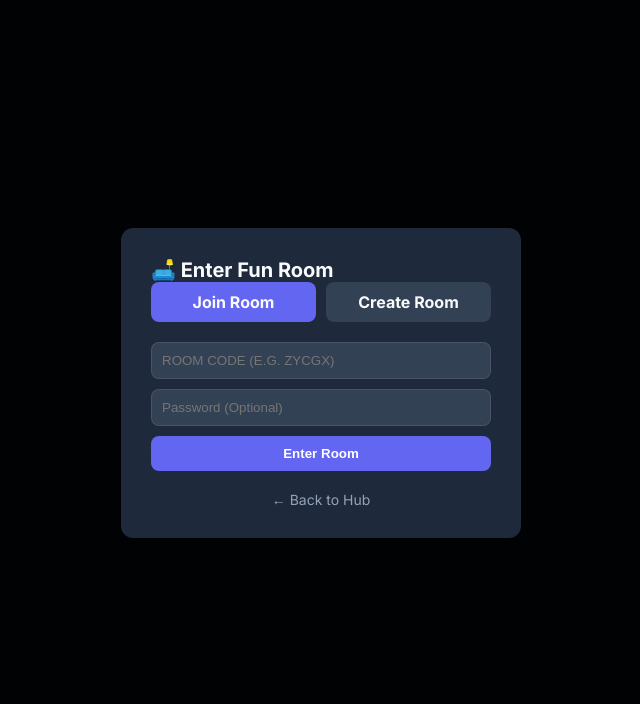
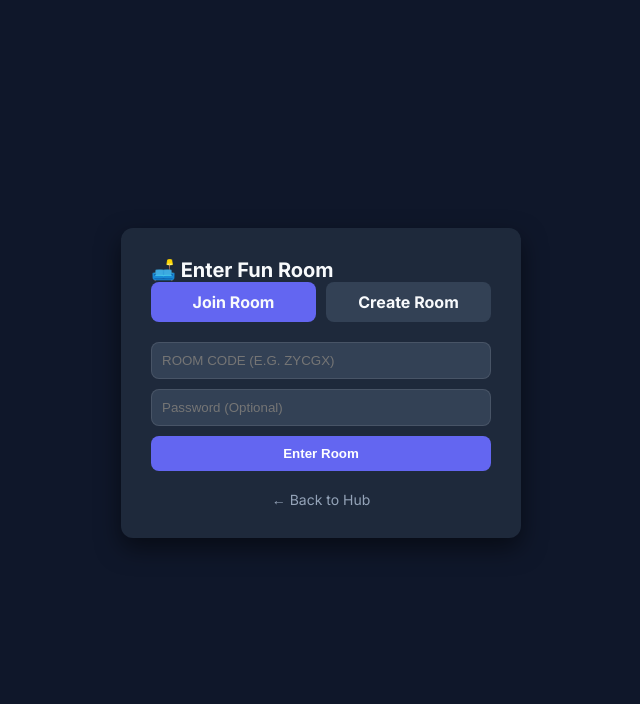
Before and after one commit to ftabhirams/thankyou-abhi, a website: page public/funroom/index.html in a window 1280 px wide. Shown: the part 17-721 px from the top of the page, without its empty margins (319-959 px from the left). Drawn offline with nearby package versions, Linux system fonts and the light colour scheme; no server answers.

Commit message:
Modify auth overlay and main app visibility
Updated the auth overlay background to be opaque and removed display: none from the main app container to allow YouTube to build in the background.

```diff
--- a/public/funroom/index.html
+++ b/public/funroom/index.html
@@ -16,8 +16,9 @@
         * { box-sizing: border-box; margin: 0; padding: 0; }
         body { background: var(--bg-main); color: var(--text-main); font-family: 'Inter', sans-serif; display: flex; height: 100vh; overflow: hidden; }
 
-        #auth-overlay { position: fixed; top: 0; left: 0; width: 100%; height: 100%; background: rgba(0,0,0,0.9); z-index: 1000; display: flex; align-items: center; justify-content: center; }
-        .auth-card { background: var(--bg-panel); padding: 30px; border-radius: 12px; width: 90%; max-width: 400px; text-align: center; }
+        /* PATCH: Background is now fully opaque so it hides the loading room behind it */
+        #auth-overlay { position: fixed; top: 0; left: 0; width: 100%; height: 100%; background: var(--bg-main); z-index: 1000; display: flex; align-items: center; justify-content: center; }
+        .auth-card { background: var(--bg-panel); padding: 30px; border-radius: 12px; width: 90%; max-width: 400px; text-align: center; box-shadow: 0 10px 25px rgba(0,0,0,0.5); }
 
         .auth-section { display: none; flex-direction: column; gap: 10px; margin-top: 20px;}
         .auth-section.active { display: flex; }
@@ -47,7 +48,6 @@
         .media-wrapper { flex-grow: 1; position: relative; background: #000; border-radius: 12px; overflow: hidden; box-shadow: 0 10px 15px -3px rgba(0, 0, 0, 0.5); }
         #yt-player, #html5-video { width: 100%; height: 100%; border: none; }
 
-        /* INDIVIDUAL DRAGGABLE VIDEOS */
         .floating-videos {
             position: absolute; top: 15px; right: 15px; display: flex; flex-direction: column; gap: 10px; z-index: 50;
         }
@@ -56,7 +56,7 @@
         .video-wrapper video {
             width: 140px; height: 100px; object-fit: cover; background: #222;
             border-radius: 12px; border: 2px solid rgba(255,255,255,0.2); box-shadow: 0 4px 10px rgba(0,0,0,0.5);
-            pointer-events: none; /* Prevents video controls from blocking drag */
+            pointer-events: none;
         }
 
         input { padding: 10px; border-radius: 8px; border: 1px solid rgba(255,255,255,0.1); background: var(--bg-input); color: white; }
@@ -109,7 +109,8 @@
         </div>
     </div>
 
-    <div class="app-container" id="main-app" style="display: none;">
+    <!-- PATCH: display: none removed so YouTube can build in the background -->
+    <div class="app-container" id="main-app">
         <div class="main-stage">
 
             <div style="display: flex; align-items: center; margin-bottom: 5px;">
@@ -136,17 +137,15 @@
                     <div id="yt-player"></div>
                 </div>
                 <div id="html5-player-container" style="display: none; width: 100%; height: 100%;">
-                    <video id="html5-video" controls controlslist="nodownload"></video>
+                    <video id="html5-video" controls playsinline controlslist="nodownload"></video>
                 </div>
             </div>
 
-            <!-- MOVED: Full Screen Button now sits nicely aligned to the bottom right of the video player -->
             <div style="display: flex; justify-content: flex-end; margin-top: 5px;">
                 <button class="icon-btn" onclick="toggleFullScreen()" style="font-size: 13px; background: var(--bg-panel); color: var(--text-main); border: 1px solid rgba(255,255,255,0.1);">
                     ⛶ Full Screen
                 </button>
             </div>
-
         </div>
 
         <div class="sidebar">
```
